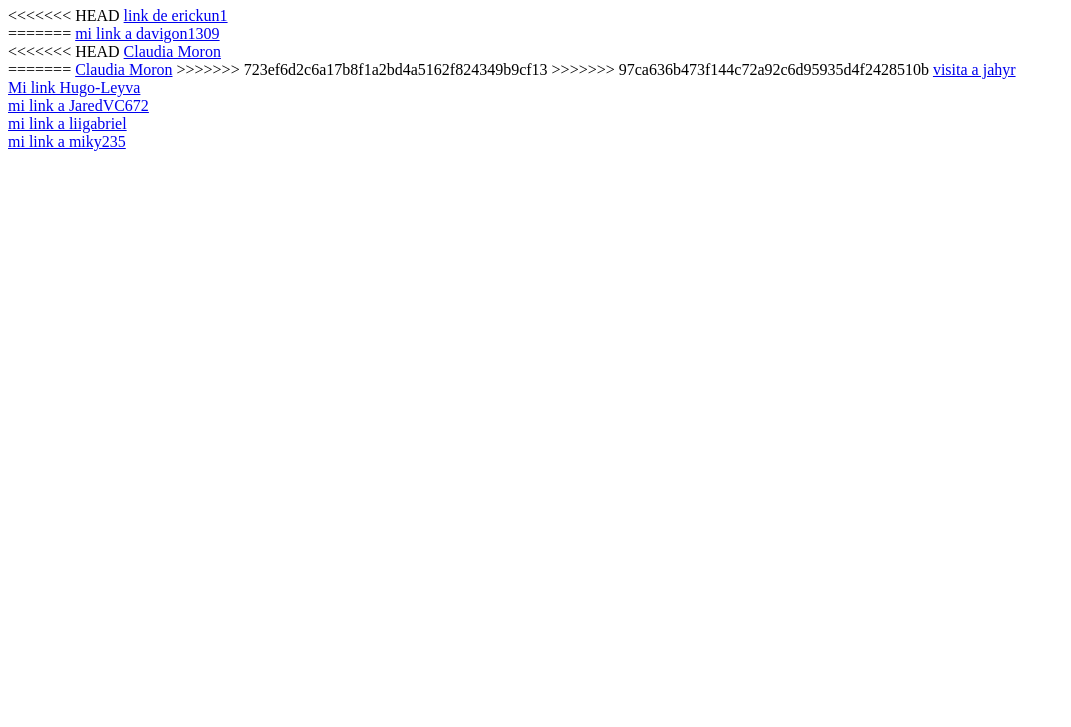
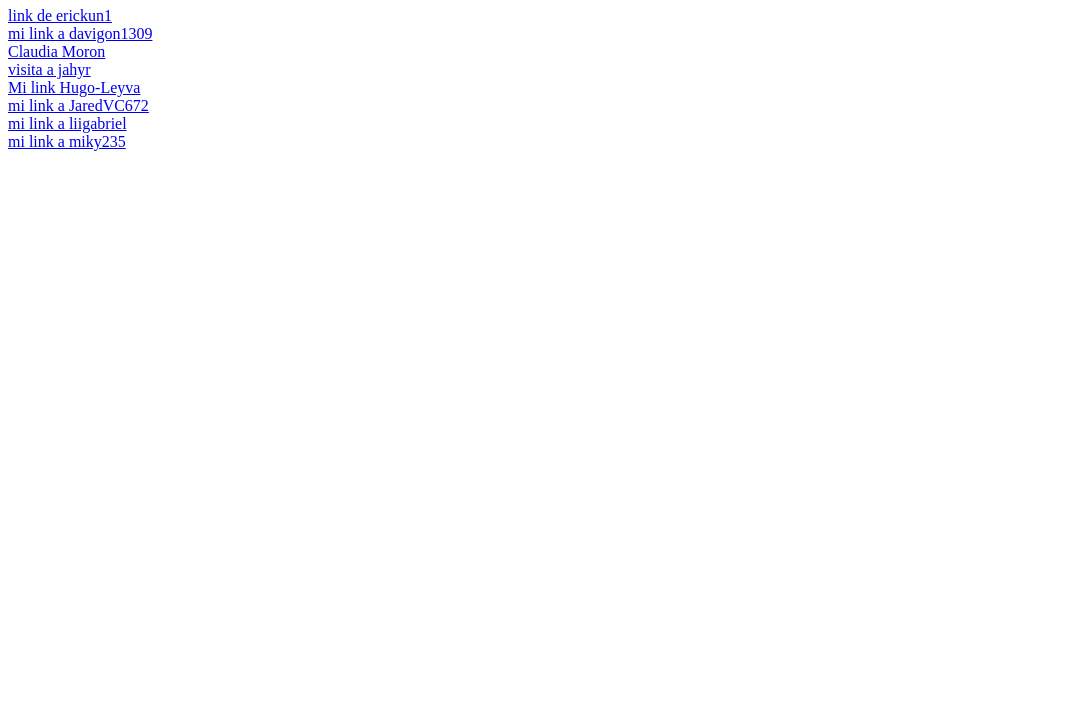
Before and after one commit to Javier1805458/website_53, a plain HTML site: page index.html in a window 1280 px wide. Shown: the part 73-800 px from the top of the page, without its empty margins (0-1071 px from the left). Drawn offline with Linux system fonts and the light colour scheme.

Commit message:
Correccion de errores

```diff
--- a/index.html
+++ b/index.html
@@ -8,16 +8,9 @@
 </head>
 <body>
     <h1>Página practica</h1>
-<<<<<<< HEAD
     <a href="erickun1/erickun1.html"> link de erickun1</a> <br>
-=======
     <a href="davigon1309/davigon1309.html">mi link a davigon1309</a> <br>
-<<<<<<< HEAD
     <a href="Claudia169/Claudia169.html">Claudia Moron</a> <br>
-=======
-    <a href="Claudia169/Claudia169.html">Claudia Moron</a>
->>>>>>> 723ef6d2c6a17b8f1a2bd4a5162f824349b9cf13
->>>>>>> 97ca636b473f144c72a92c6d95935d4f2428510b
      <a href="jahyrmompaz/JahyrMompaz.html">visita a jahyr </a> <br>
     <a href="Hugo-Leyva/Hugo-Leyva.html">Mi link Hugo-Leyva</a> <br>
     <a href="JaredVC672/JaredVC672.html">mi link a JaredVC672</a> <br>
```
